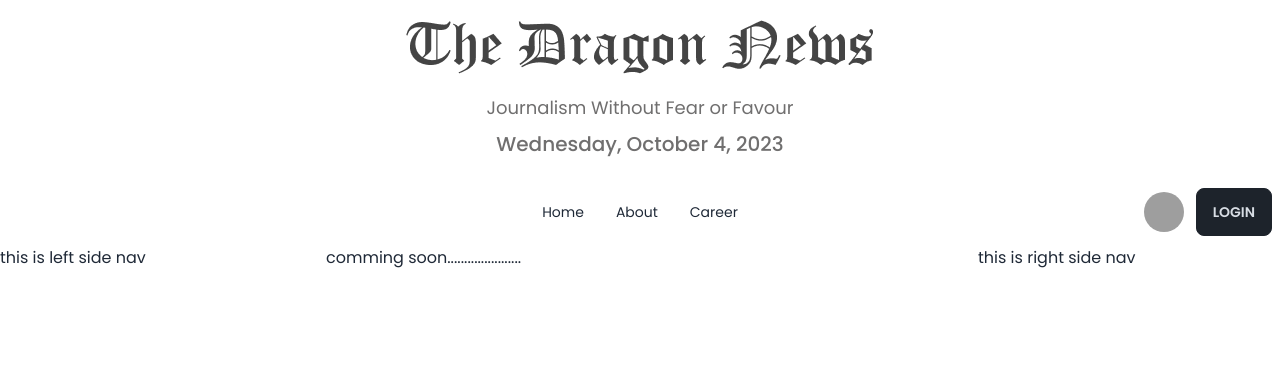
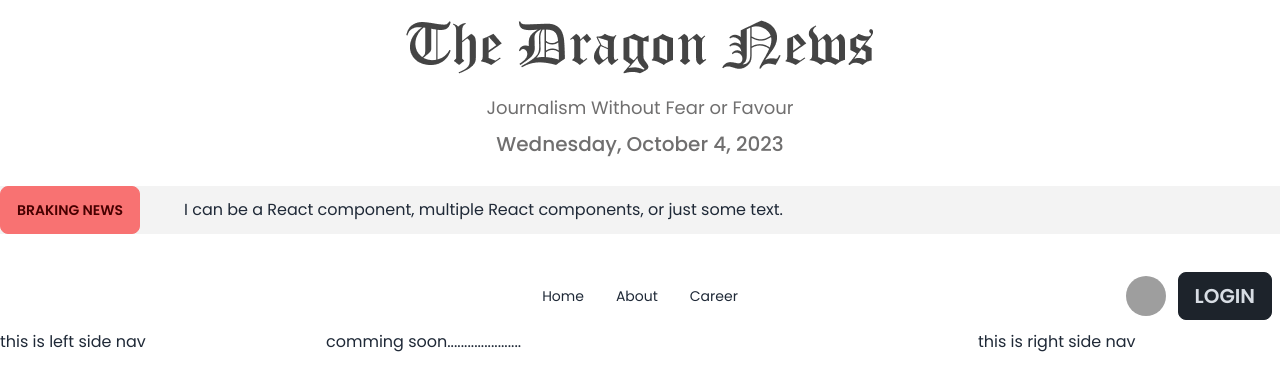
Before and after one commit to iamapusaha/dragon-news, a React (Vite) app: page / in a window 1280 px wide. Shown: the top 390 px of the page. Built offline with nearby package versions, Linux system fonts and the light colour scheme; grey boxes are pictures that could not be loaded.

Commit message:
add breaking news slider on home page

```diff
--- a/package.json
+++ b/package.json
@@ -16,6 +16,7 @@
     "moment": "^2.29.4",
     "react": "^18.2.0",
     "react-dom": "^18.2.0",
+    "react-fast-marquee": "^1.6.1",
     "react-router-dom": "^6.16.0",
     "sort-by": "^0.0.2"
   },
--- /dev/null
+++ b/src/pages/Home/BreakingNews/BreakingNews.jsx
@@ -0,0 +1,14 @@
+import Marquee from "react-fast-marquee";
+
+const BreakingNews = () => {
+    return (
+        <div className="flex my-7 bg-[#F3F3F3]">
+            <button className="btn btn-error">Braking News</button>
+            <Marquee pauseOnHover={true} speed={200}>
+                I can be a React component, multiple React components, or just some text.
+            </Marquee>
+        </div>
+    );
+};
+
+export default BreakingNews;
--- a/src/pages/Home/Home.jsx
+++ b/src/pages/Home/Home.jsx
@@ -2,12 +2,14 @@ import Header from "../shared/Header/Header";
 import LeftSideNav from "../shared/LeftSideNav/LeftSideNav";
 import NavBar from "../shared/NavBar/NavBar";
 import RightSideNav from "../shared/RightSideNav/RightSideNav";
+import BreakingNews from "./BreakingNews/BreakingNews";
 
 
 const Home = () => {
     return (
         <div>
             <Header></Header>
+            <BreakingNews></BreakingNews>
             <NavBar></NavBar>
             <div className="grid grid-cols-1 md:grid-cols-4 gap-6">
                 <div>
--- a/src/pages/shared/NavBar/NavBar.jsx
+++ b/src/pages/shared/NavBar/NavBar.jsx
@@ -33,7 +33,7 @@ const NavBar = () => {
                             <img src={defaultUser} />
                         </div>
                     </label>
-                    <button className="btn btn-active btn-neutral">LogIn</button>
+                    <button className="text-xl font-semibold btn btn-active btn-neutral">LogIn</button>
                 </div>
             </div>
         </div>
```
Also changed, not shown: 1 other file (tests, documents, lock files or other folders).
